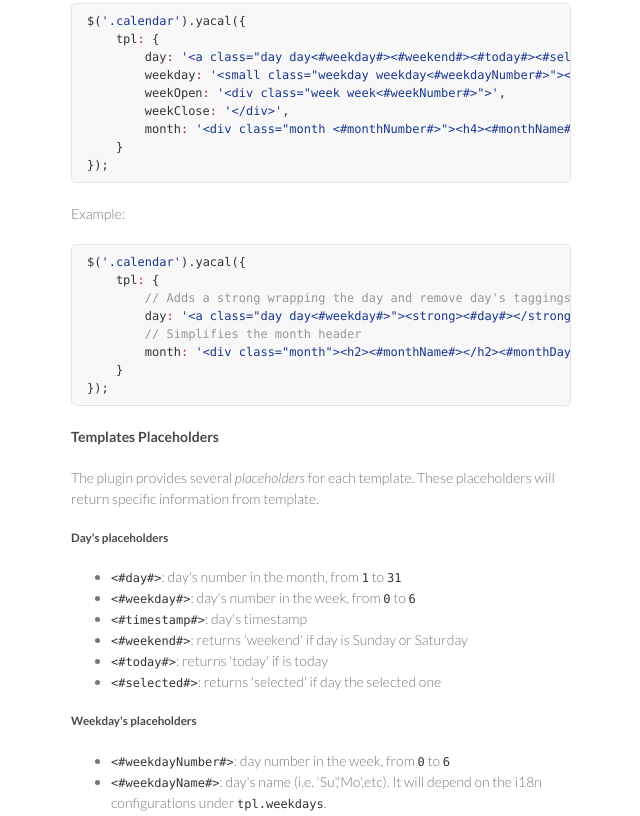
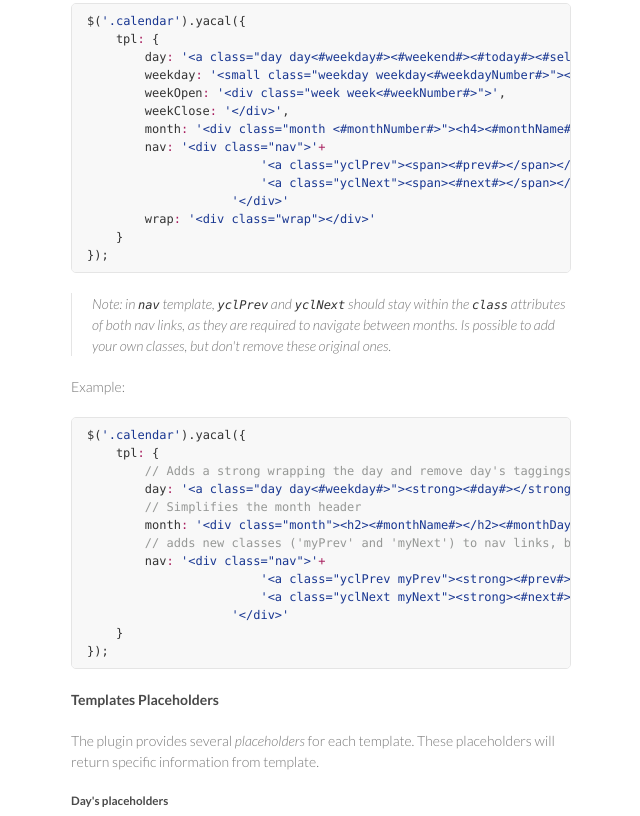
Before and after one commit to eduludi/jquery-yacal, a plain HTML site: page index.html in a window 1280 px wide. Shown: the part 1946-2762 px from the top of the page, without its empty margins (499-1139 px from the left). Drawn offline with Linux system fonts and the light colour scheme.

```diff
--- a/index.html
+++ b/index.html
@@ -134,8 +134,17 @@
         weekOpen<span class="pl-k">:</span> <span class="pl-s"><span class="pl-pds">'</span>&lt;div class="week week&lt;#weekNumber#&gt;"&gt;<span class="pl-pds">'</span></span>,
         weekClose<span class="pl-k">:</span> <span class="pl-s"><span class="pl-pds">'</span>&lt;/div&gt;<span class="pl-pds">'</span></span>,
         month<span class="pl-k">:</span> <span class="pl-s"><span class="pl-pds">'</span>&lt;div class="month &lt;#monthNumber#&gt;"&gt;&lt;h4&gt;&lt;#monthName#&gt; &lt;#year#&gt;&lt;/h4&gt;&lt;#monthDays#&gt;&lt;/div&gt;<span class="pl-pds">'</span></span>,
+        nav<span class="pl-k">:</span> <span class="pl-s"><span class="pl-pds">'</span>&lt;div class="nav"&gt;<span class="pl-pds">'</span></span><span class="pl-k">+</span>
+                        <span class="pl-s"><span class="pl-pds">'</span>&lt;a class="yclPrev"&gt;&lt;span&gt;&lt;#prev#&gt;&lt;/span&gt;&lt;/a&gt;<span class="pl-pds">'</span></span><span class="pl-k">+</span> <span class="pl-c">// class 'yclPrev' should stay</span>
+                        <span class="pl-s"><span class="pl-pds">'</span>&lt;a class="yclNext"&gt;&lt;span&gt;&lt;#next#&gt;&lt;/span&gt;&lt;/a&gt;<span class="pl-pds">'</span></span><span class="pl-k">+</span> <span class="pl-c">// class 'yclNext' should stay</span>
+                    <span class="pl-s"><span class="pl-pds">'</span>&lt;/div&gt;<span class="pl-pds">'</span></span>
+        wrap<span class="pl-k">:</span> <span class="pl-s"><span class="pl-pds">'</span>&lt;div class="wrap"&gt;&lt;/div&gt;<span class="pl-pds">'</span></span>
     }
 });</pre></div>
+
+<blockquote>
+<p>Note: in <code>nav</code> template, <code>yclPrev</code> and <code>yclNext</code> should stay within the <code>class</code> attributes of both nav links, as they are required to navigate between months. Is possible to add your own classes, but don't remove these original ones.</p>
+</blockquote>
 
 <p>Example:</p>
 
@@ -145,6 +154,11 @@
         day<span class="pl-k">:</span> <span class="pl-s"><span class="pl-pds">'</span>&lt;a class="day day&lt;#weekday#&gt;"&gt;&lt;strong&gt;&lt;#day#&gt;&lt;/strong&gt;&lt;/a&gt;<span class="pl-pds">'</span></span>,
         <span class="pl-c">// Simplifies the month header</span>
         month<span class="pl-k">:</span> <span class="pl-s"><span class="pl-pds">'</span>&lt;div class="month"&gt;&lt;h2&gt;&lt;#monthName#&gt;&lt;/h2&gt;&lt;#monthDays#&gt;&lt;/div&gt;<span class="pl-pds">'</span></span>,
+        <span class="pl-c">// adds new classes ('myPrev' and 'myNext') to nav links, but always keeping the originals</span>
+        nav<span class="pl-k">:</span> <span class="pl-s"><span class="pl-pds">'</span>&lt;div class="nav"&gt;<span class="pl-pds">'</span></span><span class="pl-k">+</span>
+                        <span class="pl-s"><span class="pl-pds">'</span>&lt;a class="yclPrev myPrev"&gt;&lt;strong&gt;&lt;#prev#&gt;&lt;/strong&gt;&lt;/a&gt;<span class="pl-pds">'</span></span><span class="pl-k">+</span>
+                        <span class="pl-s"><span class="pl-pds">'</span>&lt;a class="yclNext myNext"&gt;&lt;strong&gt;&lt;#next#&gt;&lt;/strong&gt;&lt;/a&gt;<span class="pl-pds">'</span></span><span class="pl-k">+</span>
+                    <span class="pl-s"><span class="pl-pds">'</span>&lt;/div&gt;<span class="pl-pds">'</span></span>
     }
 });</pre></div>
 
@@ -223,6 +237,8 @@
     i18n<span class="pl-k">:</span> {
         weekdays<span class="pl-k">:</span> [<span class="pl-s"><span class="pl-pds">'</span>Su<span class="pl-pds">'</span></span>,<span class="pl-s"><span class="pl-pds">'</span>Mo<span class="pl-pds">'</span></span>,<span class="pl-s"><span class="pl-pds">'</span>Tu<span class="pl-pds">'</span></span>,<span class="pl-s"><span class="pl-pds">'</span>We<span class="pl-pds">'</span></span>,<span class="pl-s"><span class="pl-pds">'</span>Th<span class="pl-pds">'</span></span>,<span class="pl-s"><span class="pl-pds">'</span>Fr<span class="pl-pds">'</span></span>,<span class="pl-s"><span class="pl-pds">'</span>Sa<span class="pl-pds">'</span></span>],
         months<span class="pl-k">:</span> [<span class="pl-s"><span class="pl-pds">'</span>Jan<span class="pl-pds">'</span></span>,<span class="pl-s"><span class="pl-pds">'</span>Feb<span class="pl-pds">'</span></span>,<span class="pl-s"><span class="pl-pds">'</span>Mar<span class="pl-pds">'</span></span>,<span class="pl-s"><span class="pl-pds">'</span>Apr<span class="pl-pds">'</span></span>,<span class="pl-s"><span class="pl-pds">'</span>May<span class="pl-pds">'</span></span>,<span class="pl-s"><span class="pl-pds">'</span>Jun<span class="pl-pds">'</span></span>,<span class="pl-s"><span class="pl-pds">'</span>Jul<span class="pl-pds">'</span></span>,<span class="pl-s"><span class="pl-pds">'</span>Aug<span class="pl-pds">'</span></span>,<span class="pl-s"><span class="pl-pds">'</span>Sep<span class="pl-pds">'</span></span>,<span class="pl-s"><span class="pl-pds">'</span>Oct<span class="pl-pds">'</span></span>,<span class="pl-s"><span class="pl-pds">'</span>Nov<span class="pl-pds">'</span></span>,<span class="pl-s"><span class="pl-pds">'</span>Dec<span class="pl-pds">'</span></span>],
+        prev<span class="pl-k">:</span> <span class="pl-s"><span class="pl-pds">'</span>prev<span class="pl-pds">'</span></span>, <span class="pl-c">// prev month</span>
+        next<span class="pl-k">:</span> <span class="pl-s"><span class="pl-pds">'</span>next<span class="pl-pds">'</span></span>, <span class="pl-c">// next month</span>
     }
 });</pre></div>
 
@@ -247,7 +263,7 @@
 <a id="todos-and-ideas" class="anchor" href="#todos-and-ideas" aria-hidden="true"><span class="octicon octicon-link"></span></a>ToDos and ideas</h2>
 
 <ul>
-<li>Navigation (prev/next month/year)</li>
+<li>Timezone support</li>
 <li>Configurations:
 
 <ul>
@@ -257,7 +273,7 @@
 </li>
 <li>Move I18n and Localization to a separate file. </li>
 <li>Bower support (do some testing)</li>
-<li>Timezone support</li>
+<li>Navigation (prev/next year) ?</li>
 </ul>
 
 <h2>
```
Also changed, not shown: params.json (+1 -1 lines).
